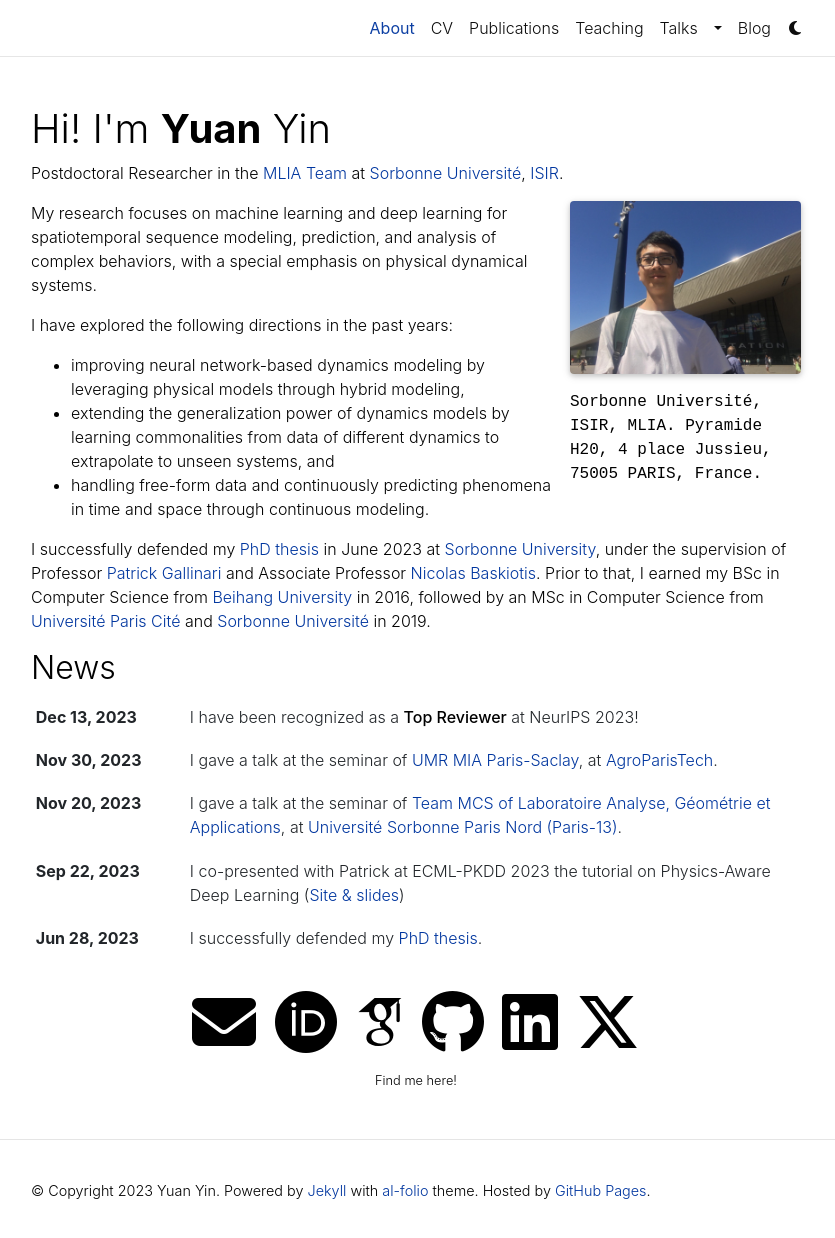
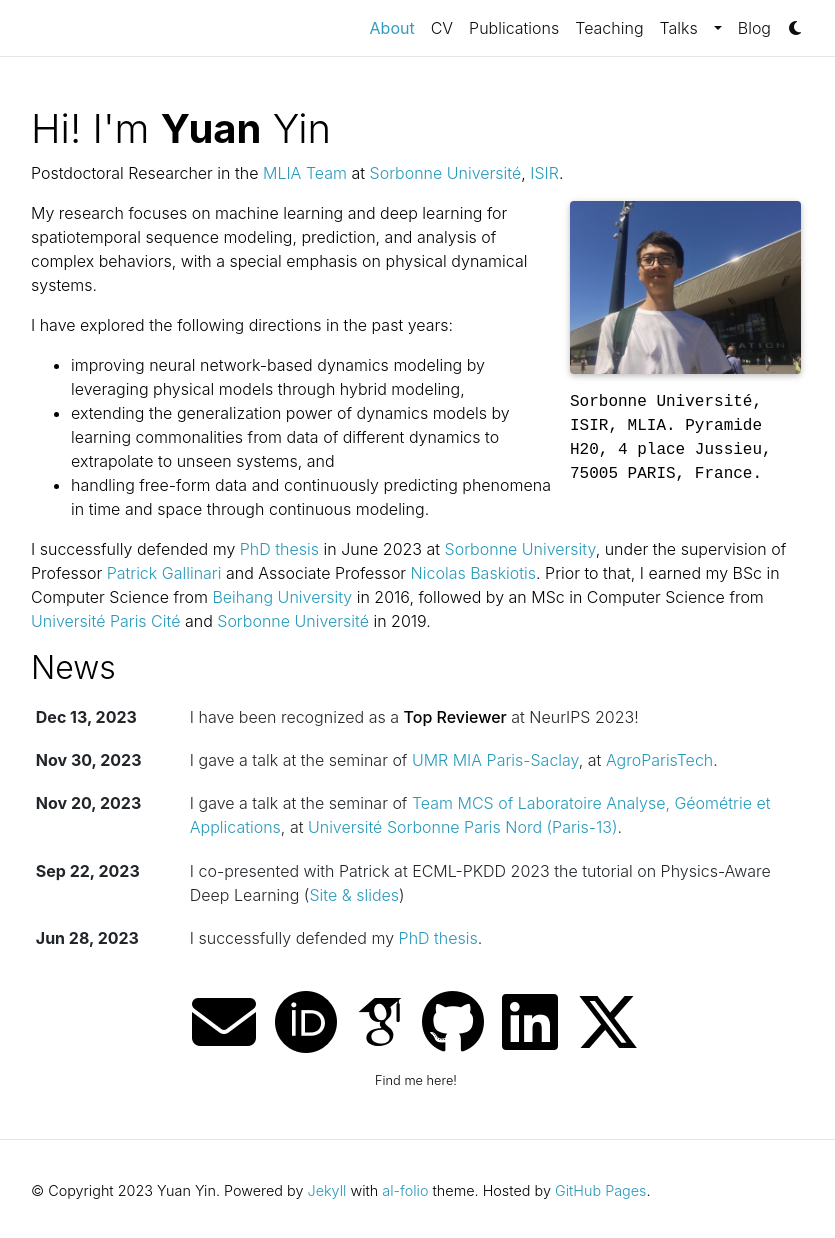
Before and after one commit to yuan-yin/yuan-yin.github.io, a Jekyll site: the page built from _pages/about.md, in a window 1280 px wide and 1241 px high. Shown: the top 1238 px of the window, without its empty margins (224-1059 px from the left). Built offline with Jekyll 4.4.1, drawn with Linux system fonts in a browser that asks for light colours; full-size pictures stand in for the smaller copies a plugin makes; some web fonts are replaced; comment, search, counter and statistics services are not loaded; a style sheet for code colours, icons or effects is not loaded.

Commit message:
new color

```diff
--- a/_sass/_themes.scss
+++ b/_sass/_themes.scss
@@ -7,8 +7,8 @@
   --global-code-bg-color: #{$code-bg-color-light};
   --global-text-color: #{$black-color};
   --global-text-color-light: #{$grey-color};
-  --global-theme-color: #{$blue-color-dark};
-  --global-hover-color: #{$blue-color-dark};
+  --global-theme-color: #{$cyan-color};
+  --global-hover-color: #{$cyan-color};
   --global-hover-text-color: #{$white-color};
   --global-footer-bg-color: #{$grey-color-dark};
   --global-footer-text-color: #{$grey-color-light};
```
